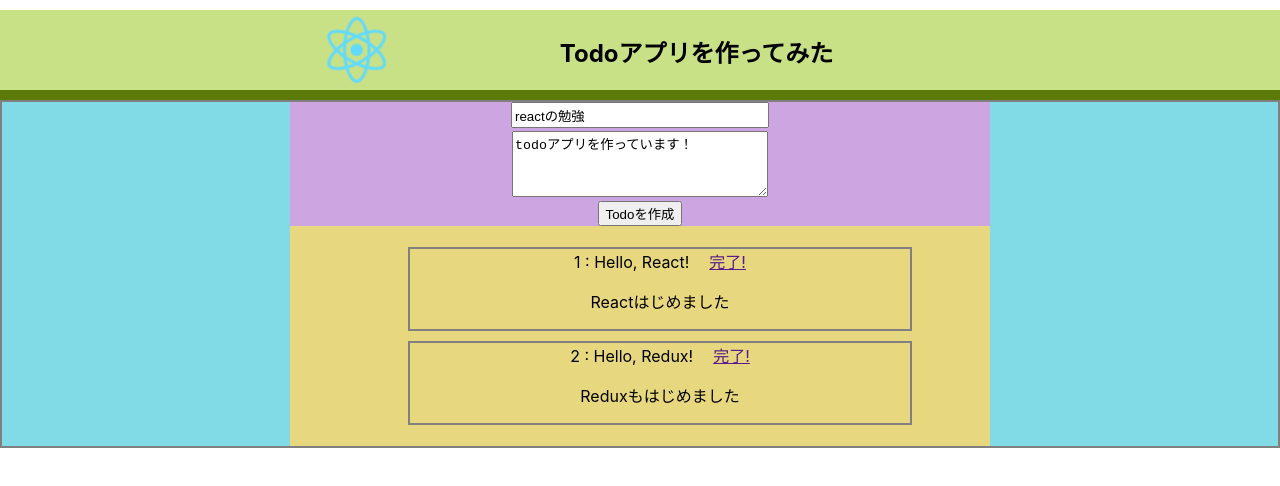
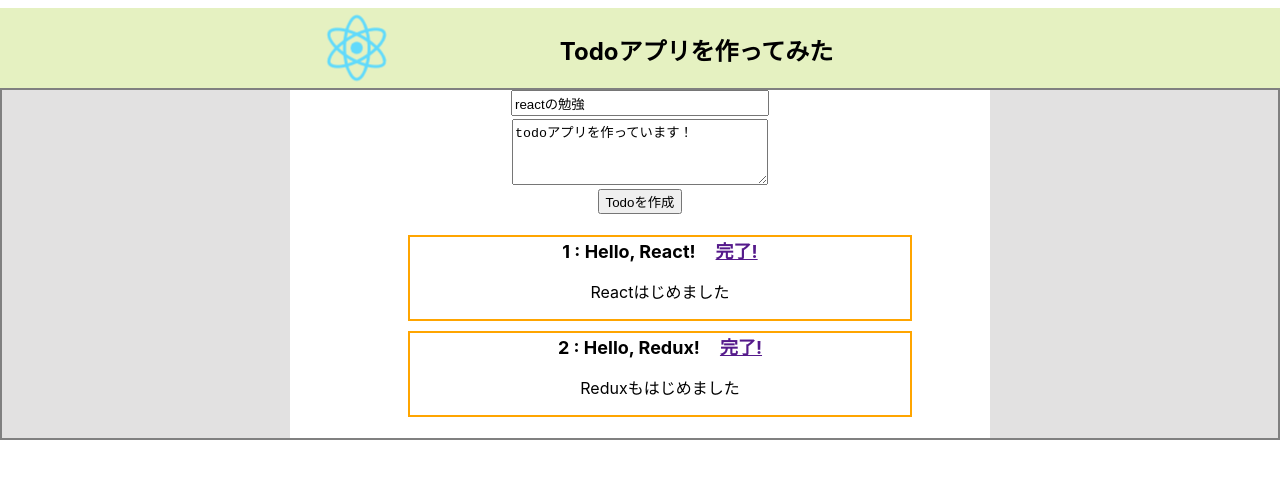
Before and after one commit to uemuramasahiro271/ReactApp, a React (Create React App) app: page / in a window 1280 px wide. Shown: the top 486 px of the page. Built offline with nearby package versions, Linux system fonts and the light colour scheme.

Commit message:
Todoアプリ実装

```diff
--- a/src/Todo.js
+++ b/src/Todo.js
@@ -9,9 +9,11 @@ class Todo extends React.Component {
 
         return(
             <li className={className}>
-                <span>{this.props.id} : </span>
-                <span>{this.props.title}</span>
-                <a href="" alt="" onClick={(e) => {e.preventDefault(); this.props.setTodoStatus(this.props)}}>{link}</a>
+                <div>
+                    <span>{this.props.id} : </span>
+                    <span>{this.props.title}</span>
+                    <a href="" alt="" onClick={(e) => {e.preventDefault(); this.props.setTodoStatus(this.props)}}>{link}</a>
+                </div>
                 <p>{this.props.desc}</p>
             </li>
         );
--- a/src/css/App.css
+++ b/src/css/App.css
@@ -1,11 +1,9 @@
 .App {
-  background-color: rgb(92, 122, 9);
 }
 
 .Header {
-  background-color: rgb(200, 224, 134);
+  background-color: rgb(229, 241, 193);
   height: 80px;
-  margin: 10px 0px;
   text-align: center;
   position: relative;
 }
@@ -18,7 +16,7 @@
 }
 
 .Main {
-  background-color: rgb(128, 219, 231);
+  background-color: rgb(226, 225, 225);
   text-align: center;
   border: solid 2px;
   border-color: gray;
@@ -27,6 +25,7 @@
 .ContentsArea {
   width: 700px;
   display: inline-block;
+  background-color: white;
 }
 
 .App-logo {
--- a/src/css/Form.css
+++ b/src/css/Form.css
@@ -1,5 +1,4 @@
 .form {
-    background-color: rgb(205, 165, 224);
 }
 
 .TodoForm input {
--- a/src/css/Todo.css
+++ b/src/css/Todo.css
@@ -4,9 +4,14 @@ li {
     margin-left : auto;
     margin-bottom: 10px;;
     border: solid 2px;
-    border-color: gray;
+    border-color: orange;
 }
 
 li a {
     margin-left: 20px;
 }
+
+li div {
+    font-size: 18px;
+    font-weight: bold;
+}
--- a/src/css/TodoList.css
+++ b/src/css/TodoList.css
@@ -3,6 +3,5 @@ ul {
 }
 
 .ListArea{
-    background-color: rgb(231, 215, 126);
     padding: 5px;
 }
```
